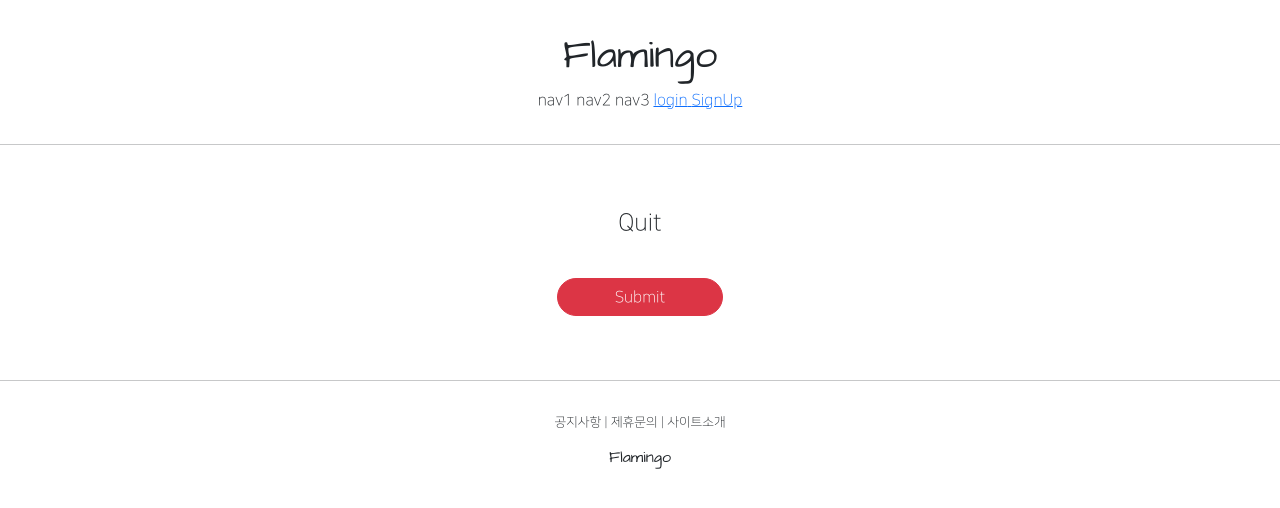
After one commit to godjaehee/flamingo, a Django app: template accountapp/templates/accountapp/delete.html in a window 1280 px wide. The commit adds this page. Shown: the top 508 px of the page. Run offline with Django 3.2, Linux system fonts and the light colour scheme; the template is opened without the code that fills it, so the values that code supplies are empty; some libraries are stand-ins or nearby versions.

Commit message:
delete add

```diff
--- /dev/null
+++ b/accountapp/templates/accountapp/delete.html
@@ -0,0 +1,15 @@
+{% extends 'base.html' %}
+
+{% block content %}
+
+<div style="text-align: center; max-width: 500px; margin: 4rem auto">
+    <div class="mb-4">
+        <h4>Quit</h4>
+    </div>
+    <form action="{% url 'accountapp:delete' pk=user.pk%}" method="post">
+        {% csrf_token %}
+        <input type="submit" class="btn btn-danger rounded-pill col-4 mt-3">
+    </form>
+</div>
+
+{% endblock %}
--- a/accountapp/templates/accountapp/detail.html
+++ b/accountapp/templates/accountapp/detail.html
@@ -9,11 +9,15 @@
         <h2 style="font-family: 'NanumSquareOTFBold'">
             {{ target_user.username }}
         </h2>
-
         {% if target_user == user %}
         <a href="{% url 'accountapp:update' pk=user.pk %}" >
             <p>
                 Change Info
+            </p>
+        </a>
+        <a href="{% url 'accountapp:delete' pk=user.pk %}" >
+            <p>
+                Quit
             </p>
         </a>
         {% endif %}
--- a/accountapp/urls.py
+++ b/accountapp/urls.py
@@ -1,7 +1,7 @@
 from django.contrib.auth.views import LoginView, LogoutView
 from django.urls import path
 
-from accountapp.views import hello_world, AccountCreateView, AccountDetailView, AccountUpdateView
+from accountapp.views import hello_world, AccountCreateView, AccountDetailView, AccountUpdateView, AccountDeleteView
 
 app_name = "accountapp"
 
@@ -16,4 +16,5 @@ urlpatterns = [
     path('create/', AccountCreateView.as_view(), name='create'),
     path('detail/<int:pk>', AccountDetailView.as_view(), name='detail'),
     path('update/<int:pk>', AccountUpdateView.as_view(), name='update'),
+    path('delete/<int:pk>', AccountDeleteView.as_view(), name='delete'),
 ]
--- a/templates/header.html
+++ b/templates/header.html
@@ -10,6 +10,9 @@
             <a href="{% url 'accountapp:login' %}?next={{ request.path }}">
                 <span>login</span>
             </a>
+            <a href="{% url 'accountapp:create' %}">
+                <span>SignUp</span>
+            </a>
             {% else %}
             <a href="{% url 'accountapp:detail' pk=user.pk%}">
                 <span>MyPage</span>
```
Also changed, not shown: accountapp/views.py (+6 -1 lines).
